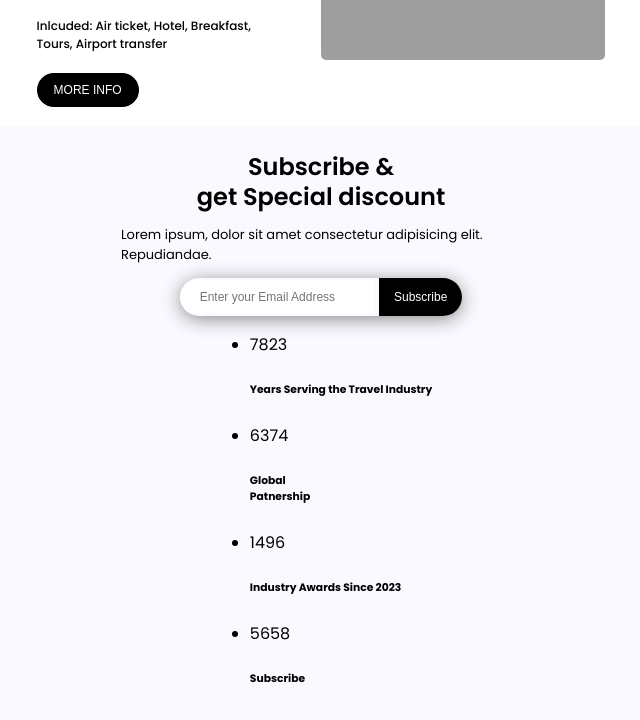
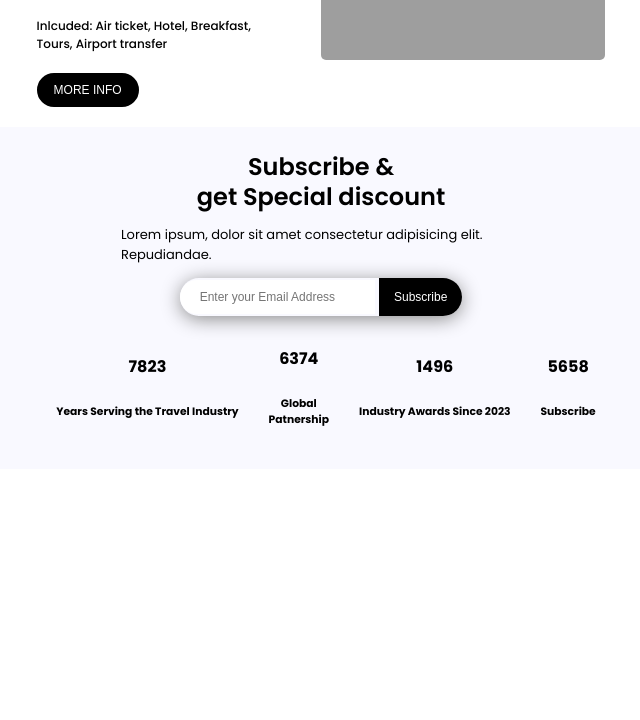
Before and after one commit to francoasevey/Tour-Travel-Agency-Website, a plain HTML site: page index.html in a window 1280 px wide. Shown: the part 2172-2892 px from the top of the page, without its empty margins (319-959 px from the left). After the commit the page ends 2649 px from the top, so only its background shows below. Drawn offline with nearby package versions, Linux system fonts and the light colour scheme; grey boxes are pictures that could not be loaded.

Commit message:
footer ul li

```diff
--- a/main.css
+++ b/main.css
@@ -526,3 +526,17 @@ footer .input button{
     cursor: pointer;
     transition: .3s linear;
 }
+footer .input button:hover{
+    background: gray;
+}
+footer ul{
+    list-style: none;
+    display: flex;
+    align-items: center;
+    margin-top: 30px;
+}
+footer ul li{
+    text-align: center;
+    margin-right: 30px;
+    font-weight: bold;
+}
```
